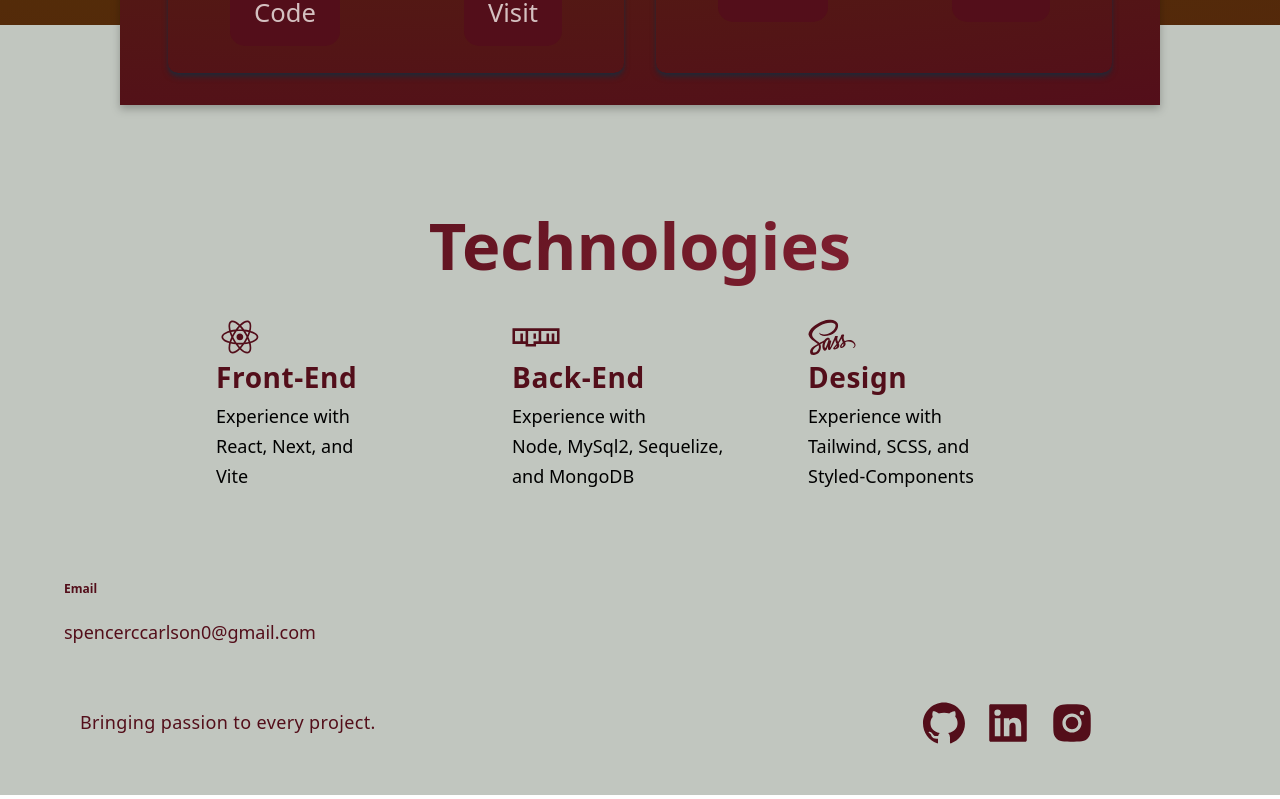
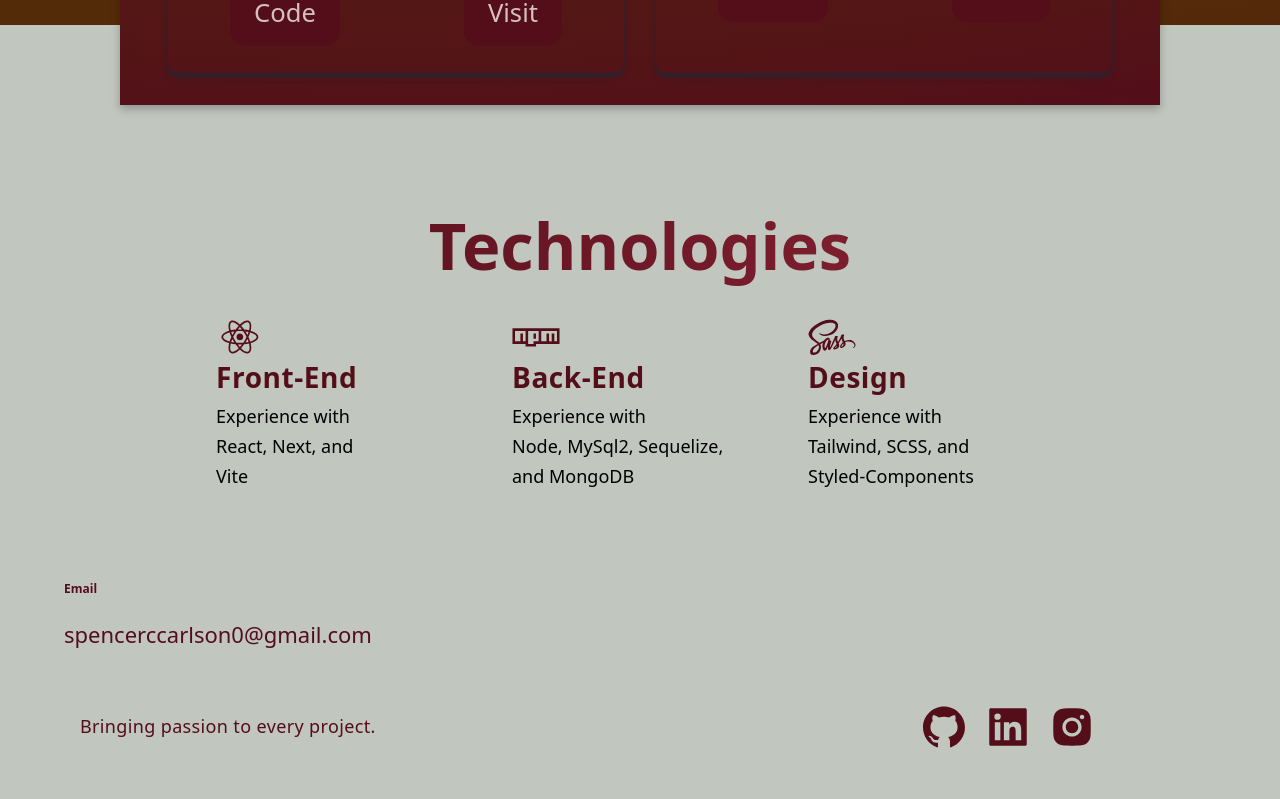
Before and after one commit to anomic84/Personal-Portfolio-React-Tailwind-, a React (Create React App) app: page / in a window 1280 px wide. Shown: the part 2814-3613 px from the top of the page. Built offline with nearby package versions, Linux system fonts and the light colour scheme; a web font is replaced by a local one.

Commit message:
made email at bottom slightly bigger

```diff
--- a/src/containers/Footerr/Footerr.jsx
+++ b/src/containers/Footerr/Footerr.jsx
@@ -8,7 +8,7 @@ const Footerr = () => {
       w-full grid grid-cols-3">
         <div className="flex flex-col max-w-[220px] w-full">
           <h4 className="text-scred font-semibold text-[10px] sm:text-[12px] leading-[12px] sm:leading-[24px] mb-[8px] sm:mb-[16px]">Email</h4>
-          <div className="text-[8px] sm:text-[16px] md:text-[18px] leading-[14px] sm:leading-[28px] md:leading-[30px]
+          <div className="text-[12px] sm:text-[20px] md:text-[22px] leading-[16px] sm:leading-[32px] md:leading-[34px]
           mb-[8px] md:mb-[16px] text-scred relative left-0 duration-300 flex items-center hover:text-scredhover hover:left-[6px]" href="mailto:spencerccarlson0@gmail.com">spencerccarlson0@gmail.com
           </div>
         </div>
```
